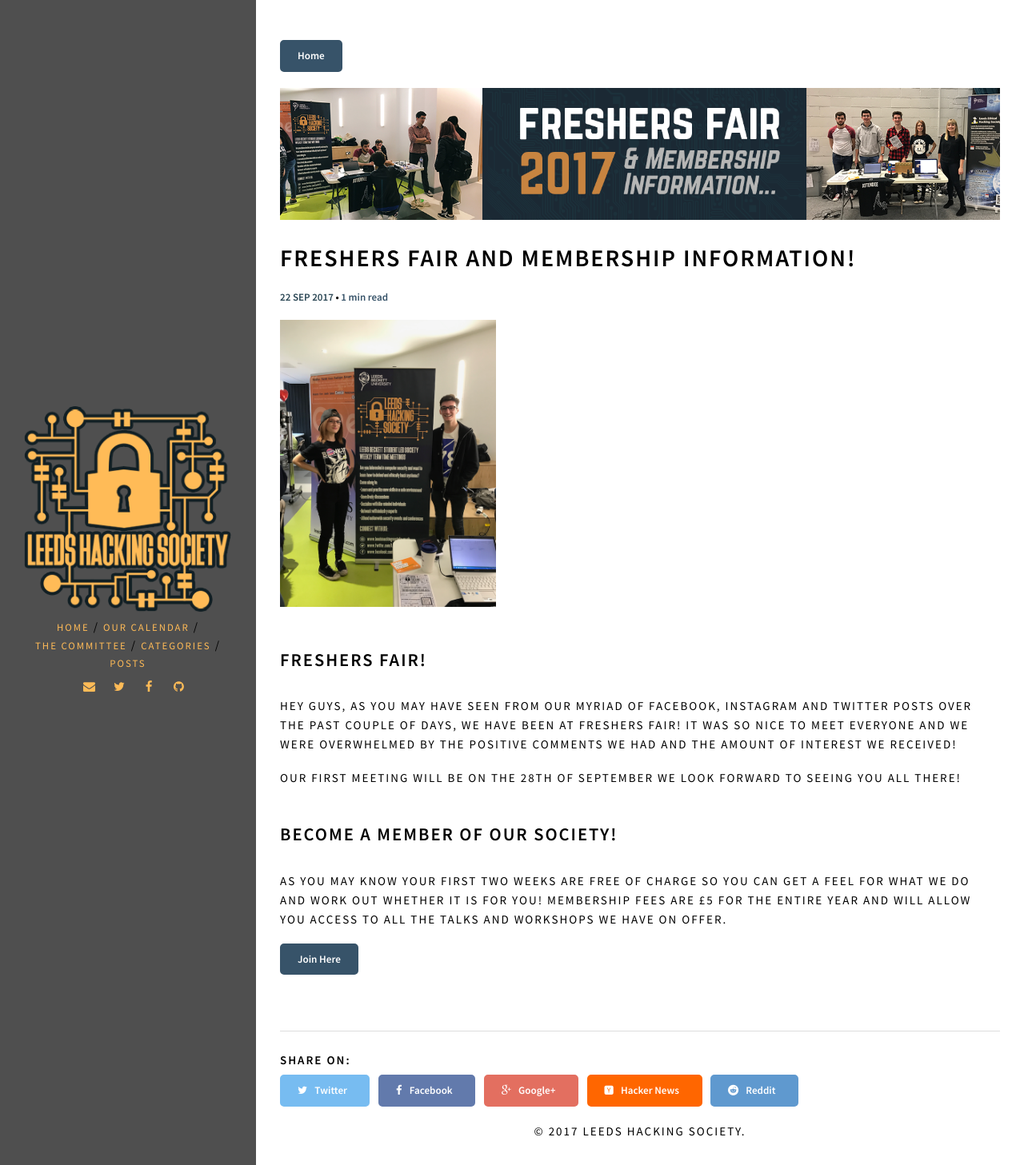
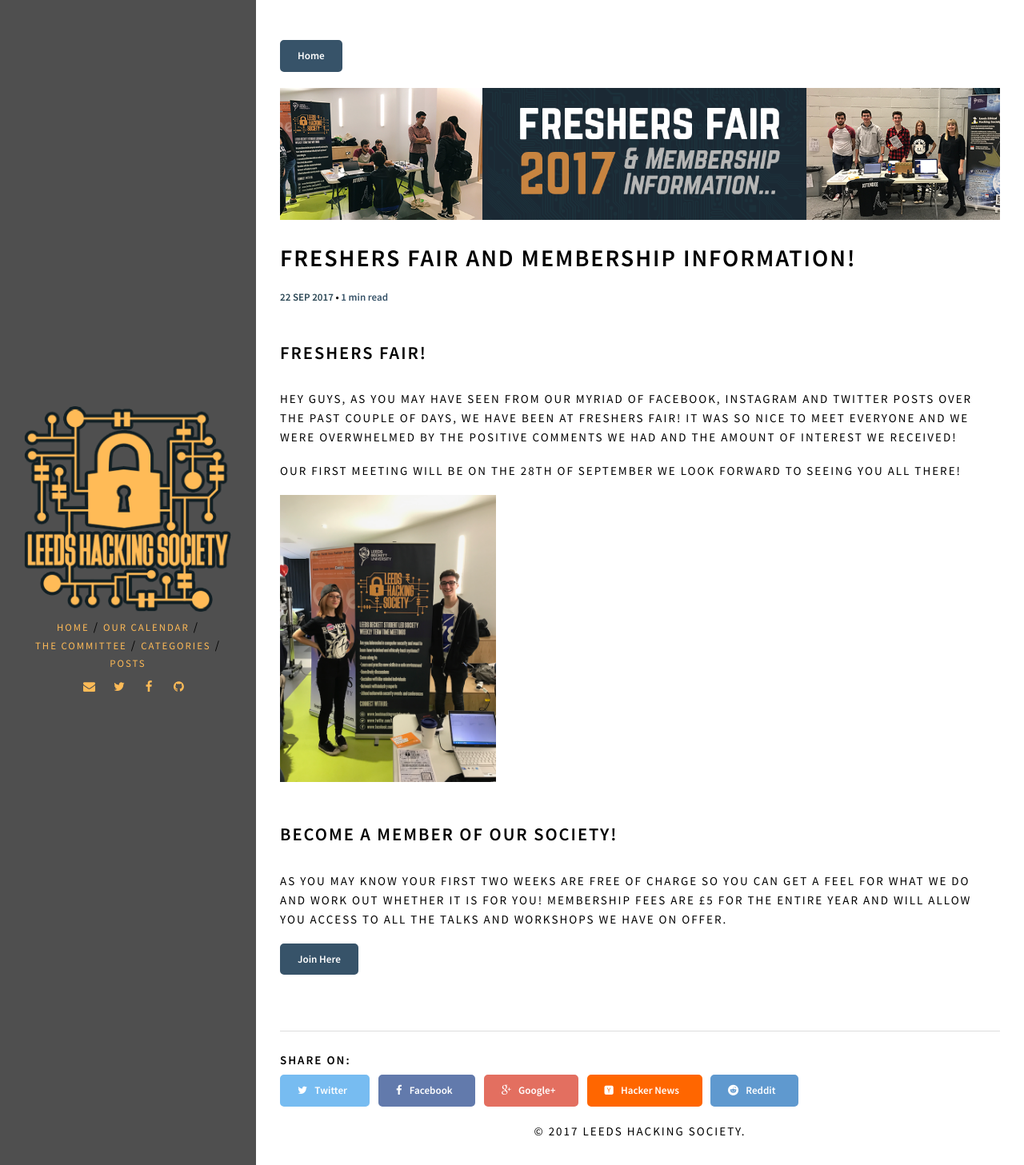
Before and after one commit to LeedsHackingSociety/LeedsHackingSociety.github.io, a Jekyll site: the page built from _posts/2017-09-22-freshers.md, in a window 1280 px wide. Shown: the whole page at 80% size. Built offline with Jekyll 4.4.1, drawn with Linux system fonts in a browser that asks for light colours.

Commit message:
freshers fair

```diff
--- a/_posts/2017-09-22-freshers.md
+++ b/_posts/2017-09-22-freshers.md
@@ -6,7 +6,6 @@
   feature: post_images/freshers.png
 share: true
 ---
-![New Banner](/img/photos/banner.png){:style="width: 30%;"}
 ### Freshers Fair!
 Hey Guys,
 As you may have seen from our myriad of Facebook, Instagram and Twitter posts over the past couple of days, We have been at freshers fair!
@@ -14,6 +13,8 @@
 
 Our first meeting will be on the 28th of September we look forward to seeing you all there!
 
+![New Banner](/img/photos/banner.png){:style="width: 30%;"}
+
 ### Become a Member of Our Society!
 As you may know your first two weeks are free of charge so you can get a feel for what we do and work out whether it is for you!
 Membership fees are £5 for the entire year and will allow you access to all the talks and workshops we have on offer.
```
